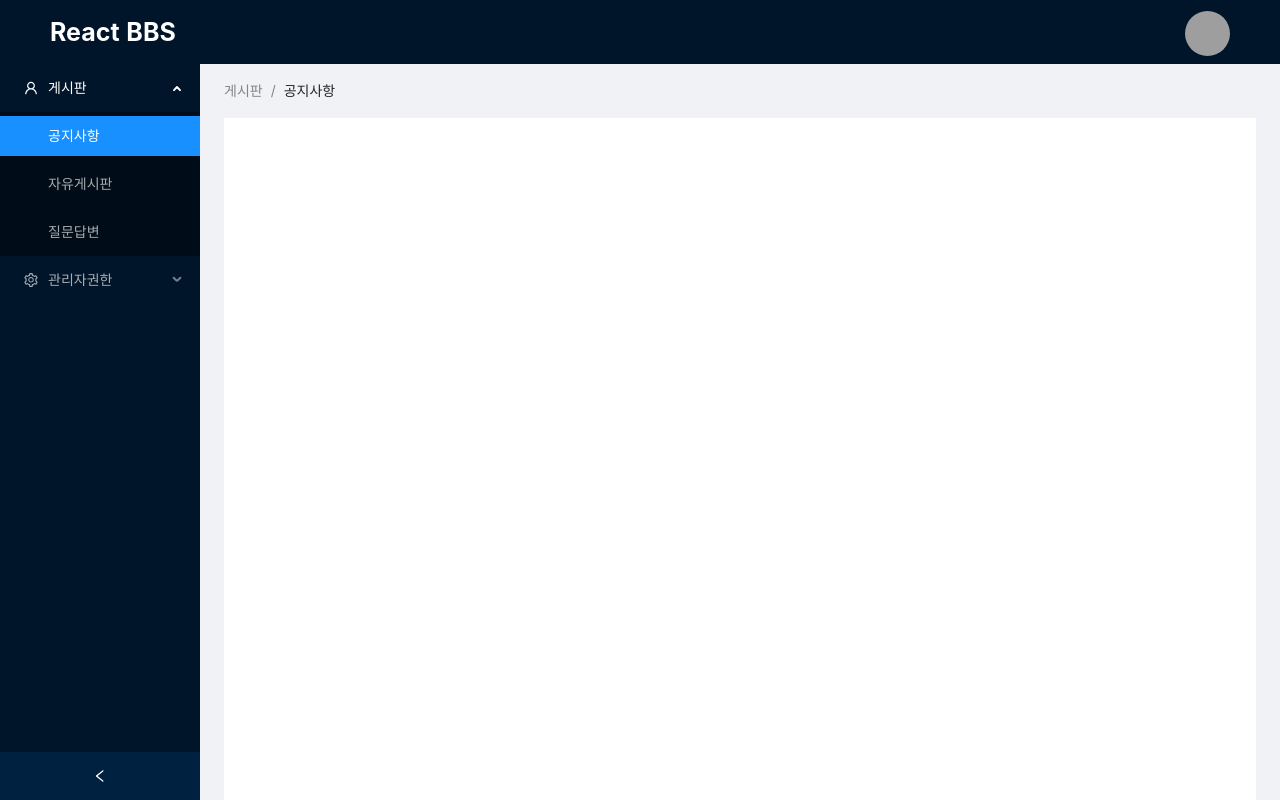
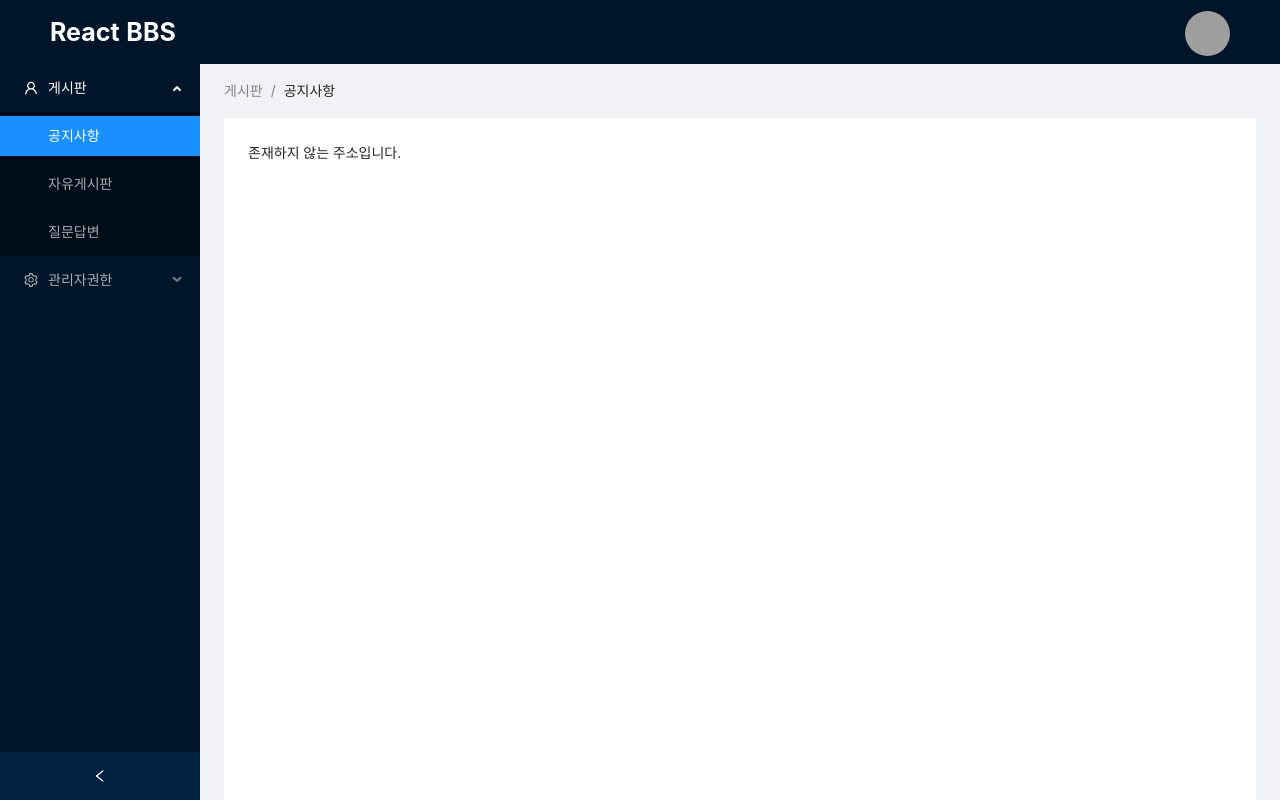
Before and after one commit to jde98/bbs-react, a React (Create React App) app: page /main in a window 1280 px wide. Shown: the top 800 px of the page. Built offline with nearby package versions, Linux system fonts and the light colour scheme; grey boxes are pictures that could not be loaded.

Commit message:
Router 잘못된 링크 페이지 추가

```diff
--- a/src/view/bbs/Main.jsx
+++ b/src/view/bbs/Main.jsx
@@ -54,6 +54,7 @@
             <Route path="/member"             element={<Member/>}></Route>
             <Route path="/member/detail"      element={<MemberDetail/>}></Route>
             <Route path="/member/detail/:id"  element={<MemberDetail/>}></Route>
+            <Route path="*"                   element={<div>존재하지 않는 주소입니다.</div>}></Route>
 
           </Routes>
         </Content>
```
